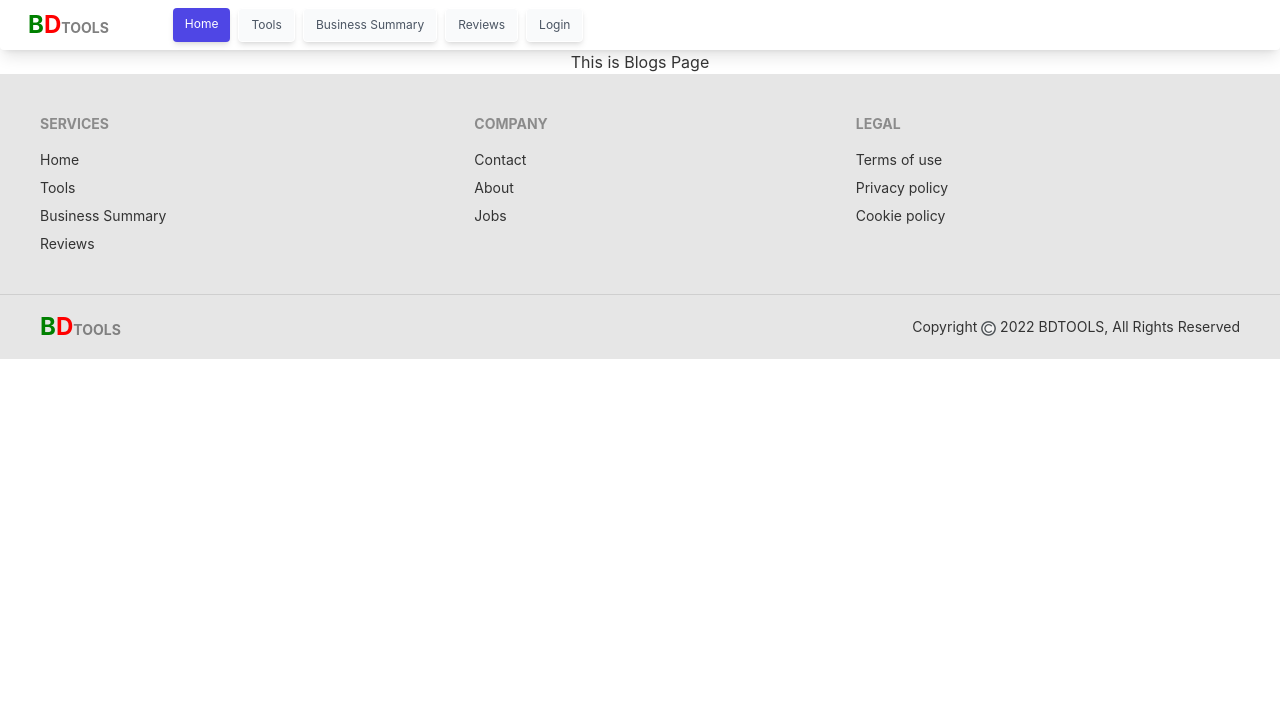
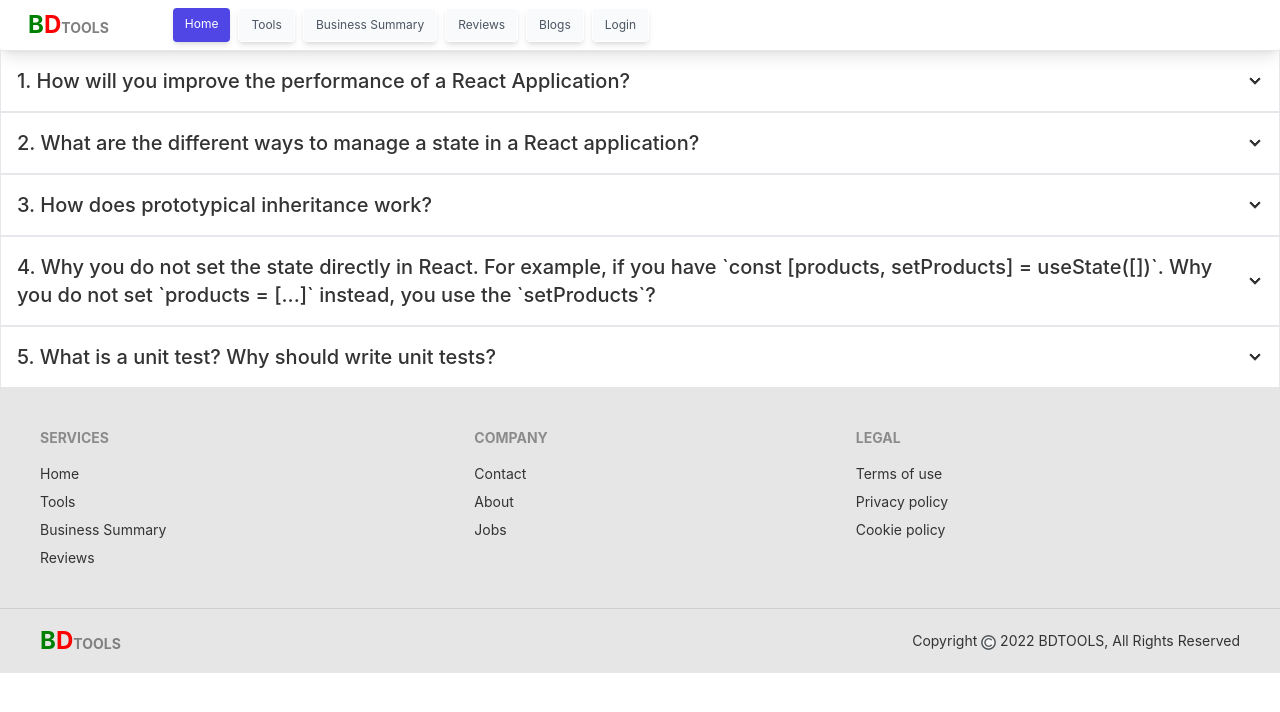
Before and after one commit to Mahbubgit/bdtools-client, a React (Create React App) app: page /blogs in a window 1280 px wide. Shown: the top 712 px of the page. Built offline with nearby package versions, Linux system fonts and the light colour scheme; no server answers.

Commit message:
blogs page added

```diff
--- a/src/Pages/Blogs/Blogs.js
+++ b/src/Pages/Blogs/Blogs.js
@@ -1,10 +1,144 @@
 import React from 'react';
-import './Blogs.css';
 
 const Blogs = () => {
     return (
         <div>
-            <h2>This is Blogs Page</h2>
+            <div className="collapse collapse-arrow border">
+                <input type="checkbox" className="peer" />
+                <div className="collapse-title text-xl font-medium peer-checked:bg-neutral peer-checked:text-white text-left">
+                    1. How will you improve the performance of a React Application?
+                </div>
+                <div className="collapse-content peer-checked:bg-neutral peer-checked:text-white text-left">
+                    <li>
+                        Using Immutable Data Structures.
+                    </li>
+                    <li>
+                        Function/Stateless Components and React.PureComponent.
+                    </li>
+                    <li>
+                        Multiple Chunk Files.
+                    </li>
+                    <li>
+                        Using Production Mode Flag in Webpack.
+                    </li>
+                    <li>
+                        Dependency optimization.
+                    </li>
+                    <li>
+                        Use React.Fragments to Avoid Additional HTML Element Wrappers.
+                    </li>
+                    <li>
+                        Avoid Inline Function Definition in the Render Function.
+                    </li>
+                    <li>
+                        Throttling and Debouncing Event Action in JavaScript.
+                    </li>
+                    <li>
+                        Avoid using Index as Key for map.
+                    </li>
+                    <li>
+                        Avoiding Props in Initial States.
+                    </li>
+                    <li>
+                        Spreading props on DOM elements.
+                    </li>
+                    <li>
+                        Use Reselect in Redux to Avoid Frequent Re-render.
+                    </li>
+                    <li>
+                        Avoid Async Initialization in componentWillMount().
+                    </li>
+                    <li>
+                        Memoize React Components.
+                    </li>
+                    <li>
+                        CSS Animations Instead of JS Animations.
+                    </li>
+                    <li>
+                        Using a CDN.
+                    </li>
+                    <li>
+                        Using Web Workers for CPU Extensive Tasks.
+                    </li>
+                    <li>
+                        Virtualize Long Lists.
+                    </li>
+                    <li>
+                        Analyzing and Optimizing Your Webpack Bundle Bloat.
+                    </li>
+                    <li>
+                        Consider Server-side Rendering.
+                    </li>
+                    <li>
+                        Enable Gzip Compression on Web Server.
+                    </li>
+                </div>
+            </div>
+            <div className="collapse collapse-arrow border">
+                <input type="checkbox" className="peer" />
+                <div className="collapse-title text-xl font-medium peer-checked:bg-neutral peer-checked:text-white text-left">
+                    2. What are the different ways to manage a state in a React application?
+                </div>
+                <div className="collapse-content peer-checked:bg-neutral peer-checked:text-white text-left">
+                    <p>
+                        There are several ways to manage states in React, including the use of:
+                        <br />
+                        <li>Hooks.</li>
+                        <li>React Context API.</li>
+                        <li>Apollo Link State.</li>
+                    </p>
+
+                </div>
+            </div>
+            <div className="collapse collapse-arrow border">
+                <input type="checkbox" className="peer" />
+                <div className="collapse-title text-xl font-medium peer-checked:bg-neutral peer-checked:text-white text-left">
+                    3. How does prototypical inheritance work?
+                </div>
+                <div className="collapse-content peer-checked:bg-neutral peer-checked:text-white text-left">
+                    <p>
+                        Prototypal Inheritance: The Prototypal Inheritance is a feature in JavaScript used to add methods and properties in objects. It is a method by which an object can inherit the properties and methods of another object. Traditionally, in order to get and set the [[Prototype]] of an object, we use Object.getPrototypeOf and Object. <br />
+                        When it comes to inheritance, JavaScript only has one construct: objects. Each object has a private property which holds a link to another object called its prototype. That prototype object has a prototype of its own, and so on until an object is reached with null as its prototype.
+                    </p>
+
+                </div>
+            </div>
+            <div className="collapse collapse-arrow border">
+                <input type="checkbox" className="peer" />
+                <div className="collapse-title text-xl font-medium peer-checked:bg-neutral peer-checked:text-white text-left">
+                    4. Why you do not set the state directly in React. For example, if you have `const [products, setProducts] = useState([])`. Why you do not set `products = [...]` instead, you use the `setProducts`?
+                </div>
+                <div className="collapse-content peer-checked:bg-neutral peer-checked:text-white text-left">
+                    <p>
+                        We should never update the state directly because of the following reasons: <br />
+
+                        1. If we update it directly, calling the setState() afterward may just replace the update we made. <br />
+                        2. When we directly update the state, it does not change this.state immediately. Instead, it creates a pending state transition and accessing it after calling this method will only return the present value. <br />
+                        3. We will lose control of the state across all components.
+                    </p>
+
+                </div>
+            </div>
+            <div className="collapse collapse-arrow border">
+                <input type="checkbox" className="peer" />
+                <div className="collapse-title text-xl font-medium peer-checked:bg-neutral peer-checked:text-white text-left">
+                    5. What is a unit test? Why should write unit tests?
+                </div>
+                <div className="collapse-content peer-checked:bg-neutral peer-checked:text-white text-left">
+                    <p>
+                        Unit Testing is a type of software testing where individual units or components of a software are tested. Unit Testing is done during the development (coding phase) of an application by the developers. Unit Tests isolate a section of code and verify its correctness. A unit may be an individual function, method, procedure, module, or object. <br />
+
+                        Whenever the application is ready and given to the Test engineer, he/she will start checking every component of the module or module of the application independently or one by one, and this process is known as Unit testing or components testing. <br /> <br />
+
+                        a) Unit tests help to fix bugs early in the development cycle and save costs. <br />
+                        b) It helps the developers to understand the testing code base and enables them to make changes quickly. <br />
+                        c) Good unit tests serve as project documentation. <br />
+                        d) Unit tests help with code re-use. Migrate both your code and your tests to your new project. Tweak the code until the tests run again
+                    </p>
+
+                </div>
+            </div>
+
         </div>
     );
 };
--- a/src/Pages/Shared/Header/Header.js
+++ b/src/Pages/Shared/Header/Header.js
@@ -58,10 +58,11 @@ const Header = () => {
                         <li onClick={() => selected(1)} className={`${style[1] ? 'text-white bg-indigo-600' : 'text-gray-600 border border-white bg-gray-50'} focus:outline-none focus:ring-2 focus:ring-offset-2 focus:ring-gray-800 cursor-pointer px-3 py-2.5 font-normal text-xs leading-3 shadow-md rounded`}><Link to="/tools">Tools</Link></li>
                         <li onClick={() => selected(2)} className={`${style[2] ? 'text-white bg-indigo-600' : 'text-gray-600 border border-white bg-gray-50'} focus:outline-none focus:ring-2 focus:ring-offset-2 focus:ring-gray-800 cursor-pointer px-3 py-2.5 font-normal text-xs leading-3 shadow-md rounded`}><Link to="/business-summary">Business Summary</Link></li>
                         <li onClick={() => selected(3)} className={`${style[3] ? 'text-white bg-indigo-600' : 'text-gray-600 border border-white bg-gray-50'} focus:outline-none focus:ring-2 focus:ring-offset-2 focus:ring-gray-800 cursor-pointer px-3 py-2.5 font-normal text-xs leading-3 shadow-md rounded`}><Link to="/reviews">Reviews</Link></li>
+                        <li onClick={() => selected(4)} className={`${style[4] ? 'text-white bg-indigo-600' : 'text-gray-600 border border-white bg-gray-50'} focus:outline-none focus:ring-2 focus:ring-offset-2 focus:ring-gray-800 cursor-pointer px-3 py-2.5 font-normal text-xs leading-3 shadow-md rounded`}><Link to="/blogs">Blogs</Link></li>
                         {
-                            user && <li onClick={() => selected(4)} className={`${style[4] ? 'text-white bg-indigo-600' : 'text-gray-600 border border-white bg-gray-50'} focus:outline-none focus:ring-2 focus:ring-offset-2 focus:ring-gray-800 cursor-pointer px-3 py-2.5 font-normal text-xs leading-3 shadow-md rounded`}><Link to="/dashboard">Dashboard</Link></li>
+                            user && <li onClick={() => selected(5)} className={`${style[5] ? 'text-white bg-indigo-600' : 'text-gray-600 border border-white bg-gray-50'} focus:outline-none focus:ring-2 focus:ring-offset-2 focus:ring-gray-800 cursor-pointer px-3 py-2.5 font-normal text-xs leading-3 shadow-md rounded`}><Link to="/dashboard">Dashboard</Link></li>
                         }
-                        <li onClick={() => selected(5)} className={`${style[5] ? 'text-white bg-indigo-600' : 'text-gray-600 border border-white bg-gray-50'} focus:outline-none focus:ring-2 focus:ring-offset-2 focus:ring-gray-800 cursor-pointer px-3 py-2.5 font-normal text-xs leading-3 shadow-md rounded`}>
+                        <li onClick={() => selected(6)} className={`${style[6] ? 'text-white bg-indigo-600' : 'text-gray-600 border border-white bg-gray-50'} focus:outline-none focus:ring-2 focus:ring-offset-2 focus:ring-gray-800 cursor-pointer px-3 py-2.5 font-normal text-xs leading-3 shadow-md rounded`}>
                             {
                                 user
                                     ?
@@ -97,6 +98,7 @@ const Header = () => {
                             <li onClick={() => setSelectedText("Tools")} className="px-4 py-3 text-gray-600 bg-gray-50 border border-gray-50 focus:outline-none focus:bg-gray-100 hover:bg-gray-100 duration-100 cursor-pointer text-xs leading-3 font-normal"><Link to="/tools">Tools</Link></li>
                             <li onClick={() => setSelectedText("Business Summary")} className="px-4 py-3 text-gray-600 bg-gray-50 border border-gray-50 focus:outline-none focus:bg-gray-100 hover:bg-gray-100 duration-100 cursor-pointer text-xs leading-3 font-normal"><Link to="/business-summary">Business Summary</Link></li>
                             <li onClick={() => setSelectedText("Reviews")} className="px-4 py-3 text-gray-600 bg-gray-50 border border-gray-50 focus:outline-none focus:bg-gray-100 hover:bg-gray-100 duration-100 cursor-pointer text-xs leading-3 font-normal"><Link to="/reviews">Reviews</Link></li>
+                            <li onClick={() => setSelectedText("Blogs")} className="px-4 py-3 text-gray-600 bg-gray-50 border border-gray-50 focus:outline-none focus:bg-gray-100 hover:bg-gray-100 duration-100 cursor-pointer text-xs leading-3 font-normal"><Link to="/blogs">Blogs</Link></li>
                             {
                                 user && <li onClick={() => setSelectedText("Dashboard")} className="px-4 py-3 text-gray-600 bg-gray-50 border border-gray-50 focus:outline-none focus:bg-gray-100 hover:bg-gray-100 duration-100 cursor-pointer text-xs leading-3 font-normal"><Link to="/dashboard">Dashboard</Link></li>
                             }
@@ -109,7 +111,9 @@ const Header = () => {
                                         <Link className='text-green-600 font-bold' onClick={() => setSelectedText("Login")} to="/login">Login</Link>
                                 }
                             </li>
-
+                            {
+                                user && <p className='ms-auto'>{user.displayName}{user.name}</p>
+                            }
                         </ul>
                     </div>
                 </div>
--- a/tailwind.config.js
+++ b/tailwind.config.js
@@ -9,6 +9,7 @@ module.exports = {
           secondary: "red",
           accent: "gray",
           neutral: "#3d4451",
+          white: "#ffffff",
           "base-100": "#ffffff",
         },
       },
```
Also changed, not shown: src/Pages/Blogs/Blogs.css (deleted).
